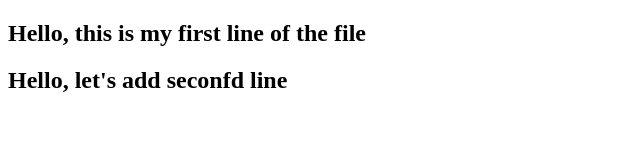
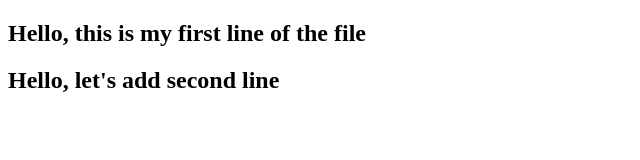
Before and after one commit to lgandzii/testnginx, a plain HTML site: page index.html in a window 1280 px wide. Shown: the full height of the page, 0-640 px from the left. Drawn offline with Linux system fonts and the light colour scheme.

Commit message:
Second line

```diff
--- a/index.html
+++ b/index.html
@@ -7,7 +7,7 @@
 </head>
 <body>
 	<h2>Hello, this is my first line of the file </h2>
-	<h2>Hello, let's add seconfd line </h2>
+	<h2>Hello, let's add second line </h2>
 
 </body>
 </html>
```
